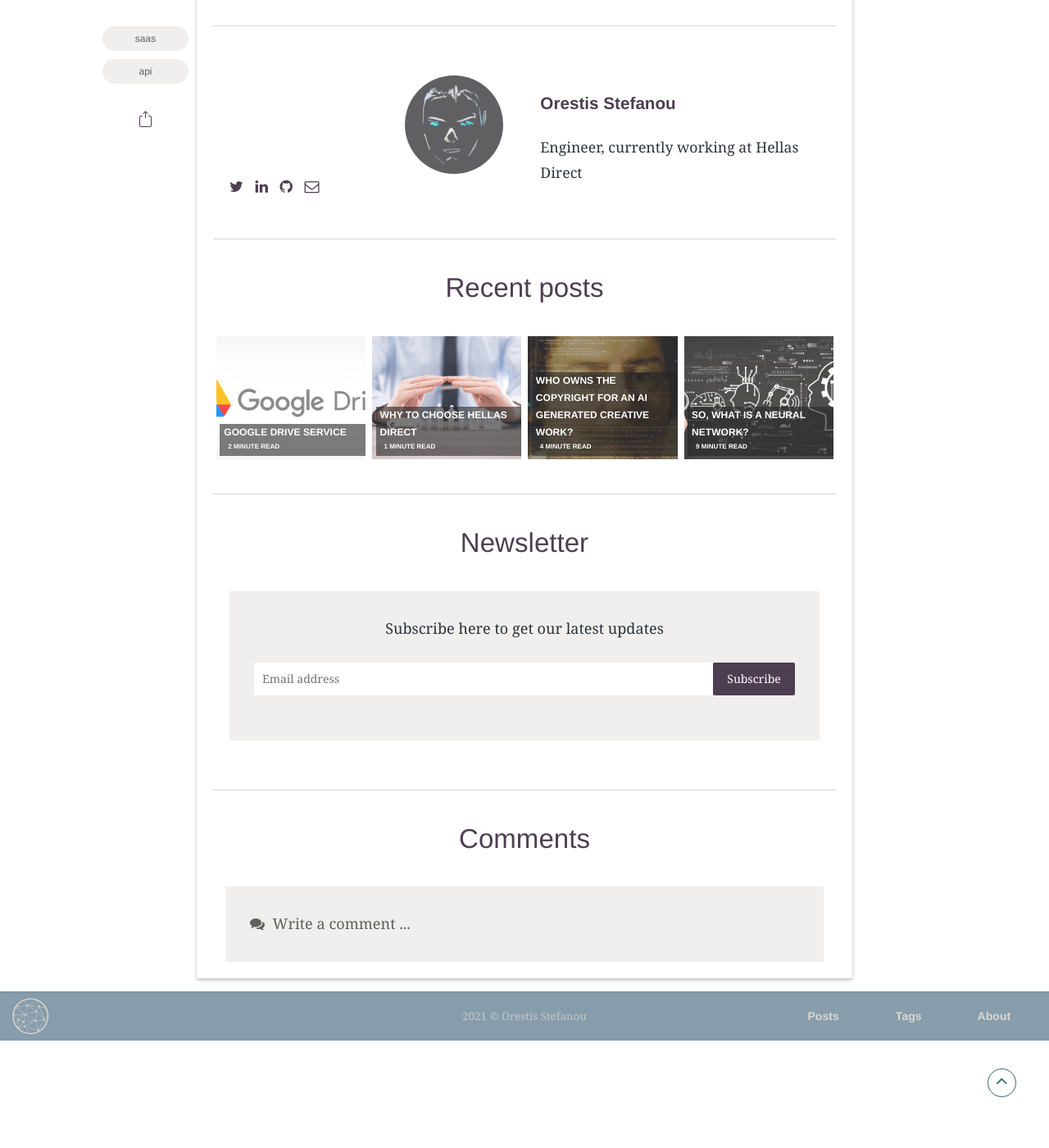
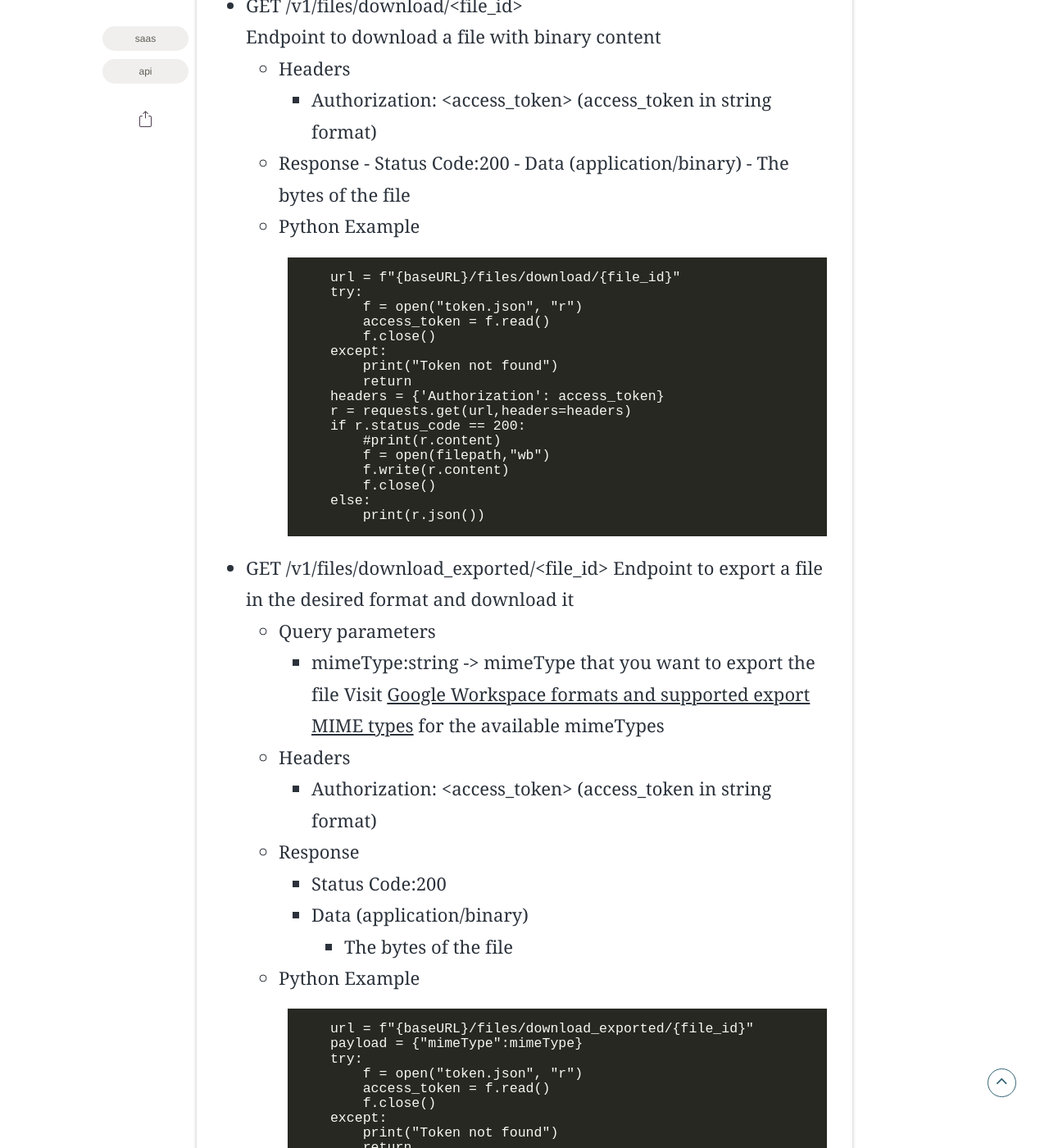
Before and after one commit to OrestisStefanou/OrestisStefanou.github.io, a Jekyll site: the page built from _posts/2021-10-25-Google-Drive-Service.md, in a window 1280 px wide and 1400 px high, scrolled down 6210 px. Shown: the whole window at 82% size. Built offline with Jekyll 4.4.1, drawn with Linux system fonts in a browser that asks for light colours; some web fonts are replaced; comment, search, counter and statistics services are not loaded; before the commit the page ends 7479 px from its top, so only the background shows below that; some of the changed text lies outside the part shown.

Commit message:
Google Drive Service post updated

````diff
--- a/_posts/2021-10-25-Google-Drive-Service.md
+++ b/_posts/2021-10-25-Google-Drive-Service.md
@@ -133,3 +133,63 @@ Get user's files metadata
 		else:
 			print(r.json())
 		```
+- GET /v1/files/download/\<file_id>
+Endpoint to download a file with binary content
+	- Headers
+		- Authorization: \<access_token> (access_token in string format)
+	- Response
+	 	- Status Code:200
+	 	- Data (application/binary)
+	 		- The bytes of the file
+	- Python Example
+		```
+		url = f"{baseURL}/files/download/{file_id}"
+		try:
+			f = open("token.json", "r")
+			access_token = f.read()
+			f.close()
+		except:
+			print("Token not found")
+			return
+		headers = {'Authorization': access_token}
+		r = requests.get(url,headers=headers)
+		if r.status_code == 200:
+			#print(r.content)
+			f = open(filepath,"wb")
+			f.write(r.content)
+			f.close()
+		else:
+			print(r.json())
+		```
+- GET /v1/files/download_exported/\<file_id>
+Endpoint to export a file in the desired format and download it
+	- Query parameters
+		- mimeType:string -> mimeType that you want to export the file
+			Visit [Google Workspace formats and supported export MIME types](https://developers.google.com/drive/api/v3/ref-export-formats) for the available mimeTypes
+	- Headers
+		- Authorization: \<access_token> (access_token in string format)
+	- Response
+		- Status Code:200
+		- Data (application/binary)
+			- The bytes of the file
+	- Python Example
+		```
+		url = f"{baseURL}/files/download_exported/{file_id}"
+		payload = {"mimeType":mimeType}
+		try:
+			f = open("token.json", "r")
+			access_token = f.read()
+			f.close()
+		except:
+			print("Token not found")
+			return
+		headers = {'Authorization': access_token}
+		r = requests.get(url,headers=headers,params=payload)
+		if r.status_code == 200:
+			#print(r.content)
+			f = open(filepath,"wb")
+			f.write(r.content)
+			f.close()
+		else:
+			print(r.json())
+		```
````
